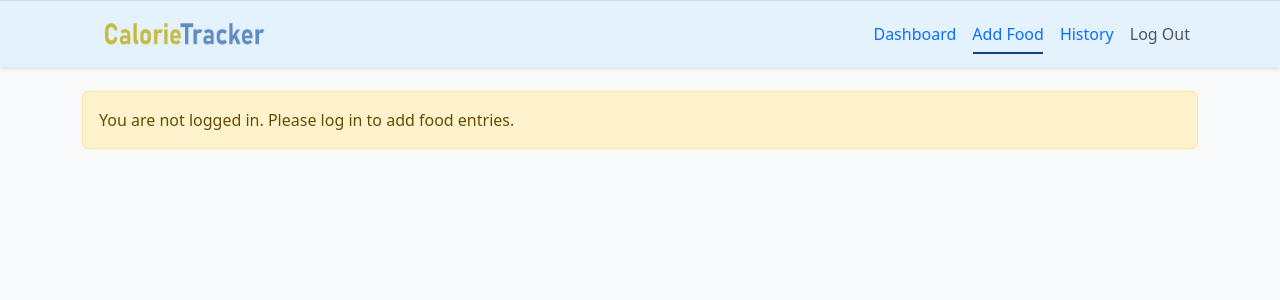
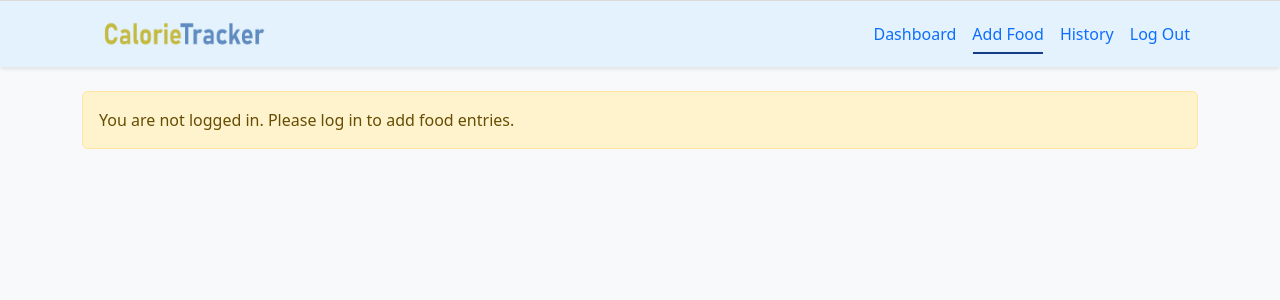
Before and after one commit to andri-10/calorie-tracker, a React (Create React App) app in the folder frontend/: page /dashboard/add-food in a window 1280 px wide. Shown: the top 300 px of the page. Built offline with nearby package versions, Linux system fonts and the light colour scheme.

Commit message:
Added logout functionality

```diff
--- a/frontend/src/components/Dashboard/History.jsx
+++ b/frontend/src/components/Dashboard/History.jsx
@@ -286,9 +286,7 @@ const History = () => {
           </>
         )}
       </div>
-      <footer className="landing-footer mt-auto">
-         <p className="text-center">&copy; CaloriesTracker 2025. All Rights Reserved.</p>
-    </footer>
+
     </div>
   );
 };
--- a/frontend/src/components/Dashboard/Navbar.jsx
+++ b/frontend/src/components/Dashboard/Navbar.jsx
@@ -1,12 +1,23 @@
 import React from 'react';
-import { Link, useLocation } from 'react-router-dom';
+import { Link, useLocation, useNavigate } from 'react-router-dom';
 import headerLogo from '../../images/header-logo.png';
 
 const Navbar = () => {
   const location = useLocation();
+  const navigate = useNavigate();
 
   const getLinkClass = (path) =>
     `nav-link fw-medium link-primary ${location.pathname === path ? 'active' : ''}`;
+
+  const handleLogout = (e) => {
+    e.preventDefault(); // Prevent default navigation behavior
+
+    // Clear the JWT token from localStorage
+    localStorage.removeItem('jwtToken');
+
+    // Redirect the user to the login page
+    navigate('/');
+  };
 
   return (
     <nav className="navbar navbar-expand-lg" style={{ backgroundColor: '#E3F2FD' }}>
@@ -42,7 +53,11 @@ const Navbar = () => {
               </Link>
             </li>
             <li className="nav-item">
-              <Link className="nav-link fw-medium" to="/">
+              <Link
+                className="nav-link fw-medium link-primary"
+                to="/"
+                onClick={handleLogout}
+              >
                 Log Out
               </Link>
             </li>
--- a/frontend/src/components/LandingPage/LandingPage.jsx
+++ b/frontend/src/components/LandingPage/LandingPage.jsx
@@ -46,7 +46,7 @@ const LandingPage = () => {
         </div>
       </div>
 
-      {/* Footer */}
+
       <footer className="landing-footer">
         <p>&copy; CaloriesTracker 2025. All Rights Reserved.</p>
       </footer>
--- a/frontend/src/index.css
+++ b/frontend/src/index.css
@@ -1,10 +1,6 @@
 body {
   margin: 0;
   padding-top: 56px;
-}
-
-.min-vh-100 {
-  padding: 0;
 }
 
 .navbar {
```
